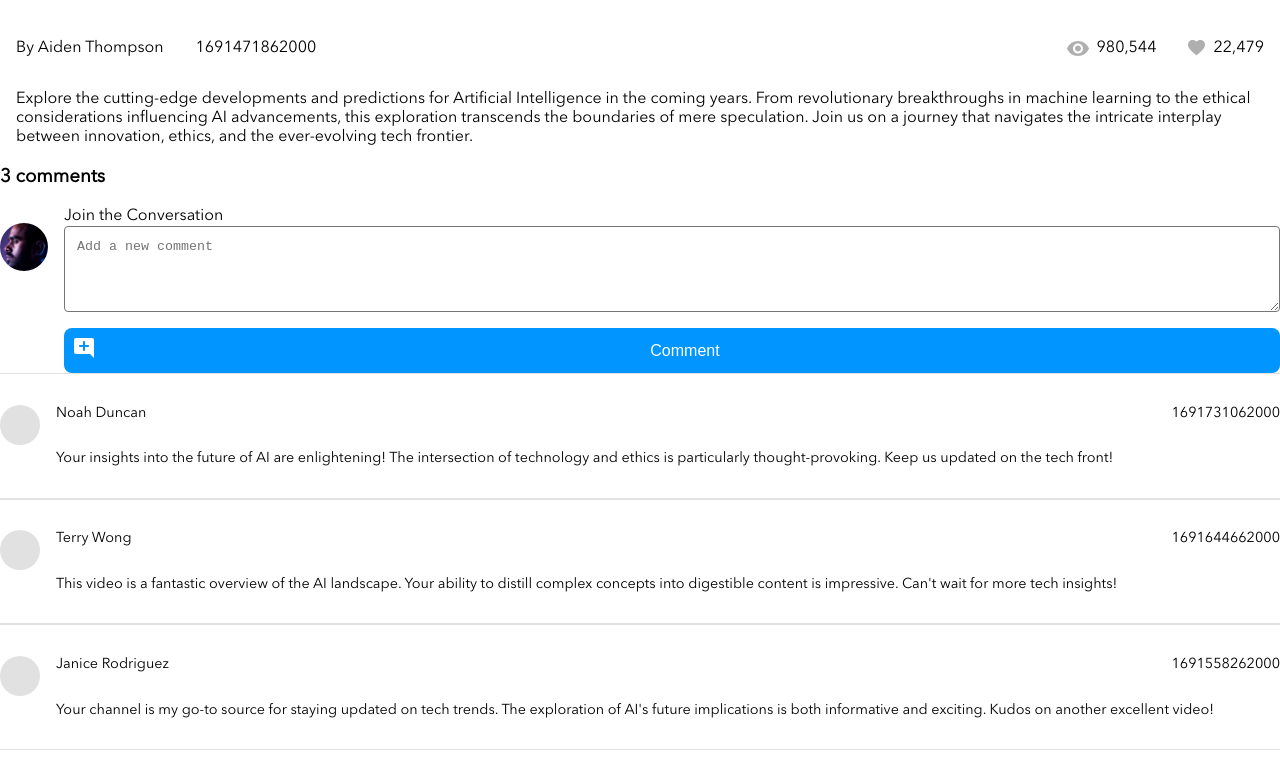
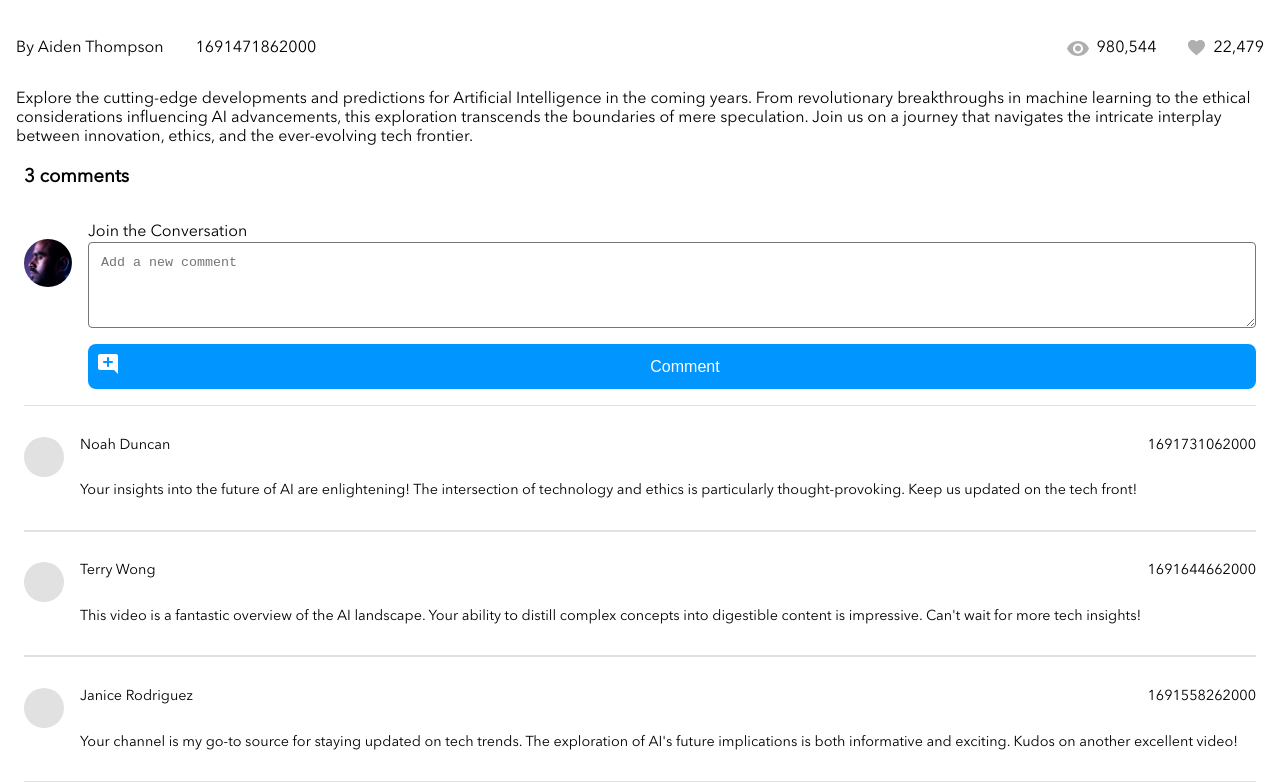
Before and after one commit to reema-susanroy/reema-susanroy-brainflix, a React (Create React App) app: page / in a window 1280 px wide. Shown: the part 933-1715 px from the top of the page. Before the commit the page ends 1683 px from the top, so only its background shows below. Built offline with nearby package versions, Linux system fonts and the light colour scheme.

Commit message:
Added styles to the comments.

```diff
--- a/src/components/Comments/Comments.js
+++ b/src/components/Comments/Comments.js
@@ -12,7 +12,7 @@ function Comments({ mainVideo }) {
     return (
         <>
             {commentArr && (
-                <div>
+                <div className='form__comments-cont'>
                     <h3>{commentArr.length} comments</h3>
                     <form className='form__comments'>
                         <div className='form__comments-image'>
--- a/src/components/Comments/Comments.scss
+++ b/src/components/Comments/Comments.scss
@@ -1,8 +1,18 @@
 @use '../../styles/partials/variable' as*;
+@use '../../styles/partials/mixins' as*;
 
+
+.form__comments-cont{
+    @include setPadding();
+
+    @include tablet{
+        @include setPadding_tablet();
+    }
+}
 .form__comments{
     display: flex;
     gap: 1rem;
+    padding: 1rem 0;
 
     &--userImage {
         position: relative;
--- a/src/components/Header/Header.scss
+++ b/src/components/Header/Header.scss
@@ -4,6 +4,7 @@
 
 .navbar {
     @include setPadding();
+    width: 100%; //upload button expands as screen stretches
     @include tablet {
         @include setPadding_tablet;
         display: flex;
@@ -46,7 +47,7 @@
     }
     &__search {
         display: flex;
-        justify-content: space-evenly;
+        // justify-content: space-evenly; --holds search and mohan together
         align-items: center;
         gap: 1rem;
         padding-bottom: 1rem;
```
